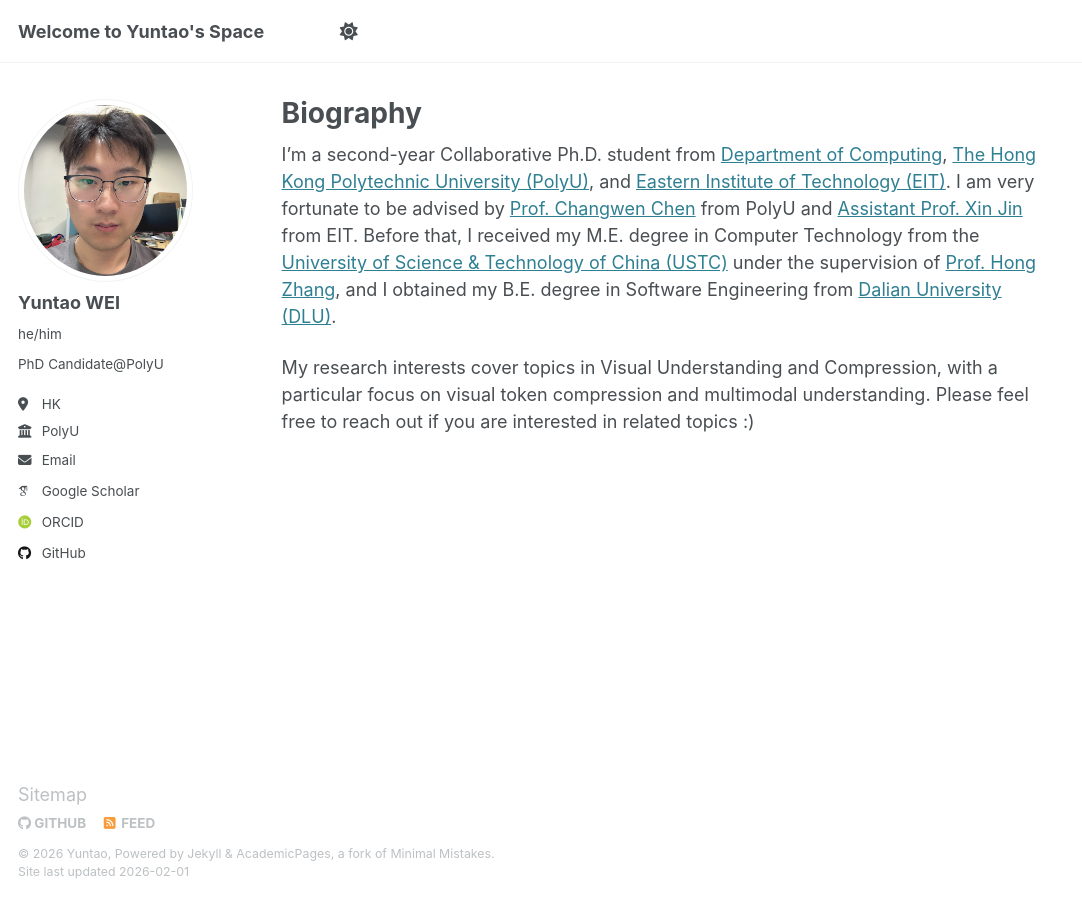
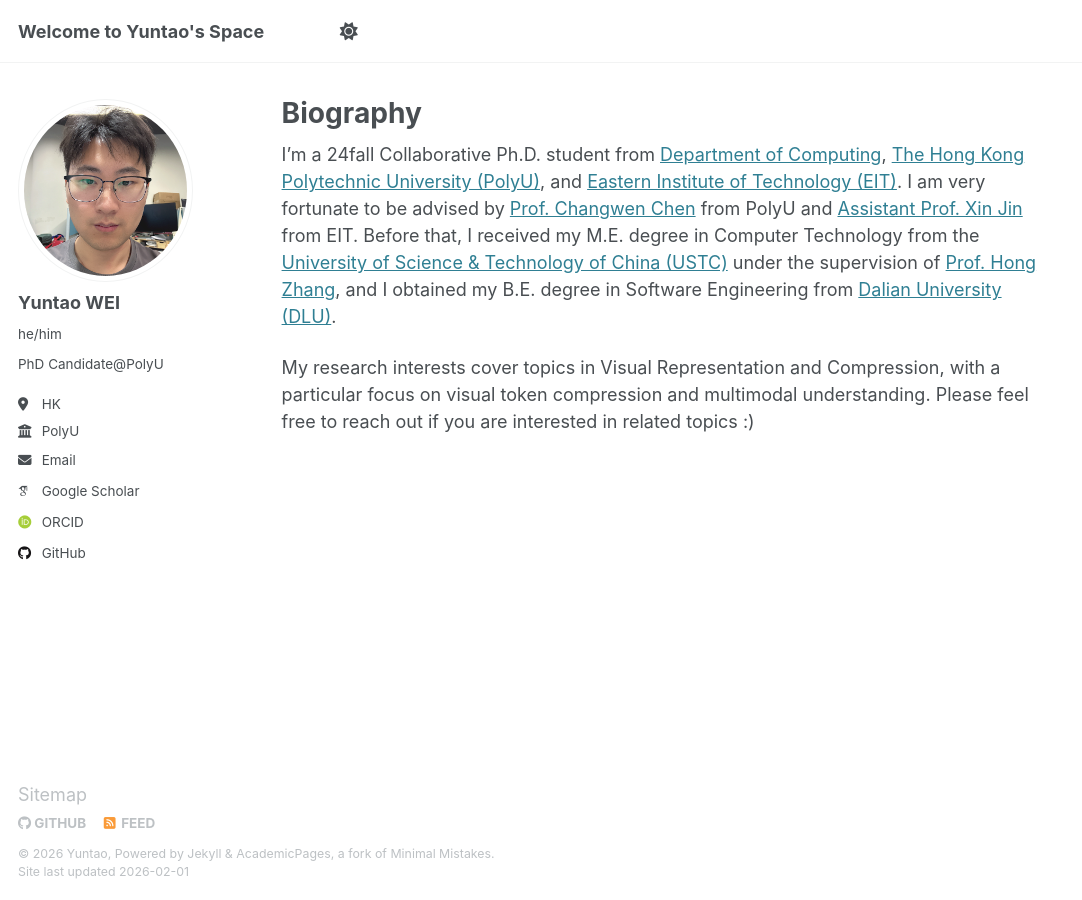
Before and after one commit to yuntao229/yuntao229.github.io, a Jekyll site: the page built from _pages/about.md, in a window 1280 px wide. Shown: the whole page, without its empty margins (0-1082 px from the left). Built offline with Jekyll 4.4.1, drawn with Linux system fonts in a browser that asks for light colours; some web fonts are replaced.

Commit message:
Update about.md

```diff
--- a/_pages/about.md
+++ b/_pages/about.md
@@ -7,6 +7,6 @@
   - /about.html
 ---
 
-I'm a second-year Collaborative Ph.D. student from [Department of Computing](https://www.polyu.edu.hk/comp/), [The Hong Kong Polytechnic University (PolyU)](https://www.polyu.edu.hk), and [Eastern Institute of Technology (EIT)](https://www.eitech.edu.cn/). I am very fortunate to be advised by [Prof. Changwen Chen](https://www.polyu.edu.hk/comp/people/academic-staff/prof-chen-changwen/?sc_lang=en) from PolyU and [Assistant Prof. Xin Jin](https://www.eitech.edu.cn/?tid=40&p=teacher) from EIT. Before that, I received my M.E. degree in Computer Technology from the [University of Science & Technology of China (USTC)](http://saids.ustc.edu.cn/main.htm) under the supervision of [Prof. Hong Zhang](https://bs.ustc.edu.cn/chinese/profile-392.html), and I obtained my B.E. degree in Software Engineering from [Dalian University (DLU)](https://www.dlu.edu.cn/).
+I'm a 24fall Collaborative Ph.D. student from [Department of Computing](https://www.polyu.edu.hk/comp/), [The Hong Kong Polytechnic University (PolyU)](https://www.polyu.edu.hk), and [Eastern Institute of Technology (EIT)](https://www.eitech.edu.cn/). I am very fortunate to be advised by [Prof. Changwen Chen](https://www.polyu.edu.hk/comp/people/academic-staff/prof-chen-changwen/?sc_lang=en) from PolyU and [Assistant Prof. Xin Jin](https://www.eitech.edu.cn/?tid=40&p=teacher) from EIT. Before that, I received my M.E. degree in Computer Technology from the [University of Science & Technology of China (USTC)](http://saids.ustc.edu.cn/main.htm) under the supervision of [Prof. Hong Zhang](https://bs.ustc.edu.cn/chinese/profile-392.html), and I obtained my B.E. degree in Software Engineering from [Dalian University (DLU)](https://www.dlu.edu.cn/).
 
-My research interests cover topics in Visual Understanding and Compression, with a particular focus on visual token compression and multimodal understanding. Please feel free to reach out if you are interested in related topics :)
+My research interests cover topics in Visual Representation and Compression, with a particular focus on visual token compression and multimodal understanding. Please feel free to reach out if you are interested in related topics :)
```
